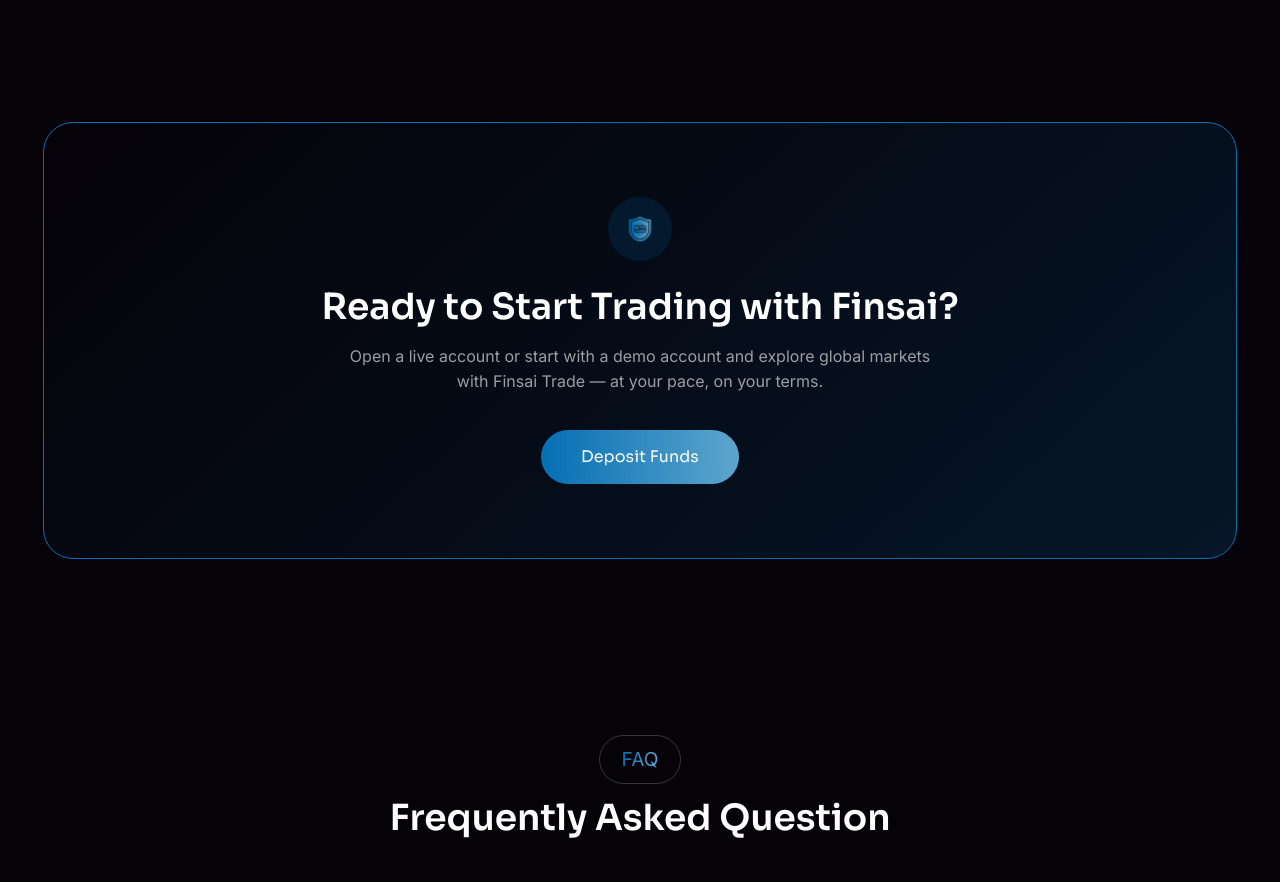
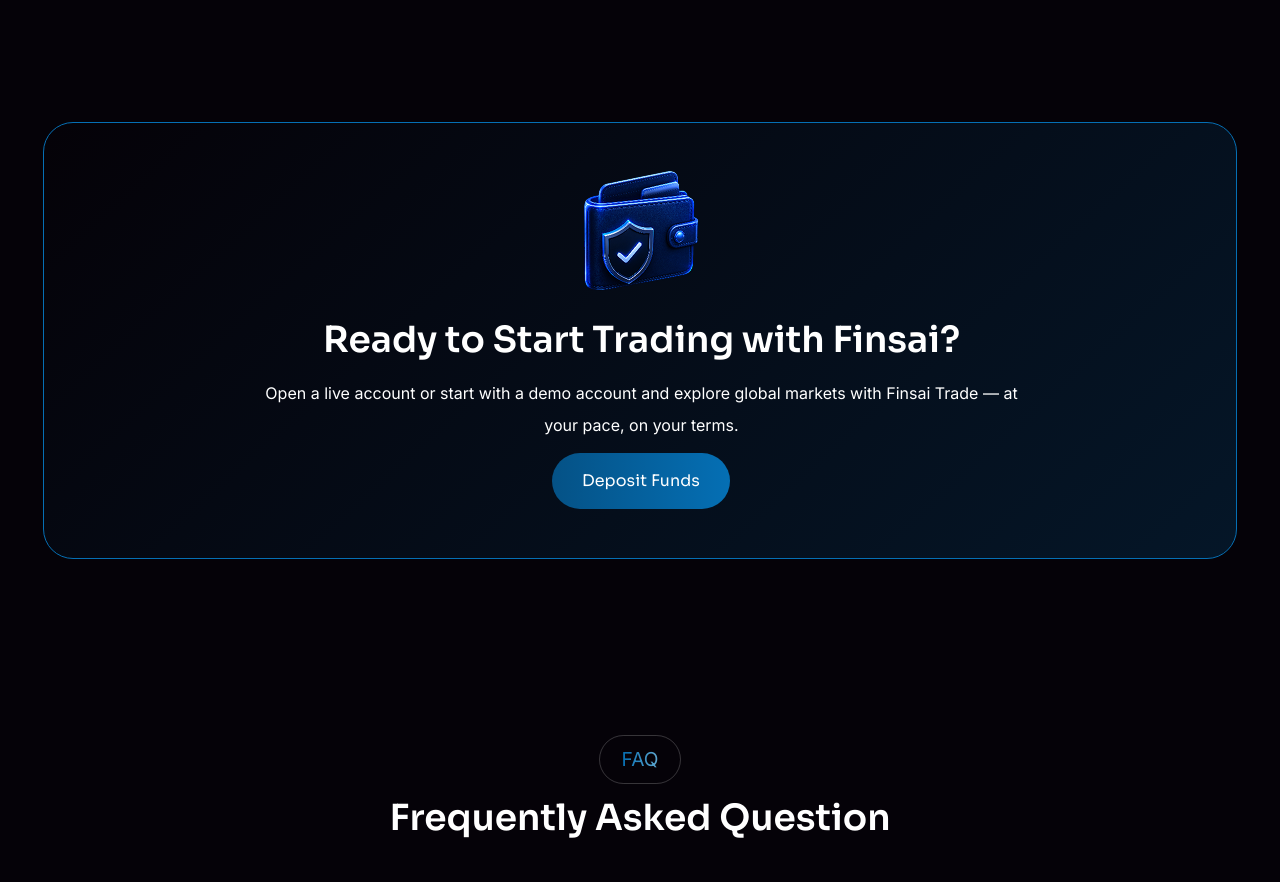
Before and after one commit to finsaitrade007/main-website, a Next.js app: page /accounts in a window 1280 px wide. Shown: the part 1860-2742 px from the top of the page. Built offline with nearby package versions, Linux system fonts and the light colour scheme.

Commit message:
feat: update account cta section

```diff
--- a/src/components/AccountsCTASection.tsx
+++ b/src/components/AccountsCTASection.tsx
@@ -10,66 +10,79 @@
         borderRadius: "30px",
         border: "1px solid #056FB4",
         background: "linear-gradient(137.88deg, #050208 1.04%, #056FB4 536.19%)",
-        display: "flex",
-        flexDirection: "column",
-        alignItems: "center",
-        justifyContent: "center",
         flexShrink: 0,
+        position: "relative",
+        overflow: "hidden",
       }}>
 
-        {/* Content */}
-        <div style={{ position: "relative", textAlign: "center", padding: "0 80px" }}>
-          {/* Icon */}
-          <div style={{
-            width: "64px",
-            height: "64px",
-            background: "rgba(5,111,180,0.15)",
-            borderRadius: "50%",
-            display: "flex",
-            alignItems: "center",
-            justifyContent: "center",
-            margin: "0 auto 24px",
-          }}>
-            <Image src="/service/protection.png" alt="" width={32} height={32} style={{ objectFit: "contain" }} />
-          </div>
+        <Image
+          src="/accounts/wallet.png"
+          alt=""
+          width={157}
+          height={157}
+          style={{ position: "absolute", top: "33px", left: "518px", objectFit: "contain" }}
+        />
 
         <h2 style={{
+          position: "absolute",
+          top: "192px",
+          left: "244px",
+          width: "707px",
+          height: "50px",
           fontFamily: "var(--font-sora, Sora)",
           fontWeight: 600,
           fontSize: "36px",
-            lineHeight: "120%",
+          lineHeight: "50px",
+          letterSpacing: "0%",
+          textAlign: "center",
           color: "#FFFFFF",
-            margin: "0 0 16px",
+          margin: 0,
+          overflow: "hidden",
         }}>
           Ready to Start Trading with Finsai?
         </h2>
 
         <p style={{
+          position: "absolute",
           fontFamily: "var(--font-inter, Inter)",
           fontWeight: 400,
           fontSize: "16px",
-            lineHeight: "25px",
-            color: "rgba(255,255,255,0.6)",
-            maxWidth: "600px",
-            margin: "0 auto 36px",
+          lineHeight: "32px",
+          letterSpacing: "0%",
+          textAlign: "center",
+          color: "#FFFFFF",
+          margin: 0,
+          top: "254px",
+          left: "211px",
+          width: "773px",
+          height: "64px",
         }}>
           Open a live account or start with a demo account and explore global markets with Finsai
           Trade — at your pace, on your terms.
         </p>
 
         <Link href="/register" className="btn-text" style={{
+          position: "absolute",
+          top: "330px",
+          left: "508px",
+          width: "178px",
+          height: "56px",
+          borderRadius: "28.83px",
+          paddingTop: "14px",
+          paddingBottom: "14px",
+          paddingLeft: "25px",
+          paddingRight: "25px",
+          background: "linear-gradient(90deg, rgba(5,111,180,0.7) 0%, #056FB4 100%)",
           display: "inline-flex",
           alignItems: "center",
           justifyContent: "center",
-            padding: "14px 40px",
-            borderRadius: "28.83px",
-            background: "linear-gradient(269.63deg, #7DB9D6 -35.69%, #056FB4 99.68%)",
+          gap: "16px",
           textDecoration: "none",
+          boxSizing: "border-box",
         }}>
           Deposit Funds
         </Link>
       </div>
-      </div>
     </section>
   );
 }
```
Lines whose indentation alone changed are shown as unchanged.
